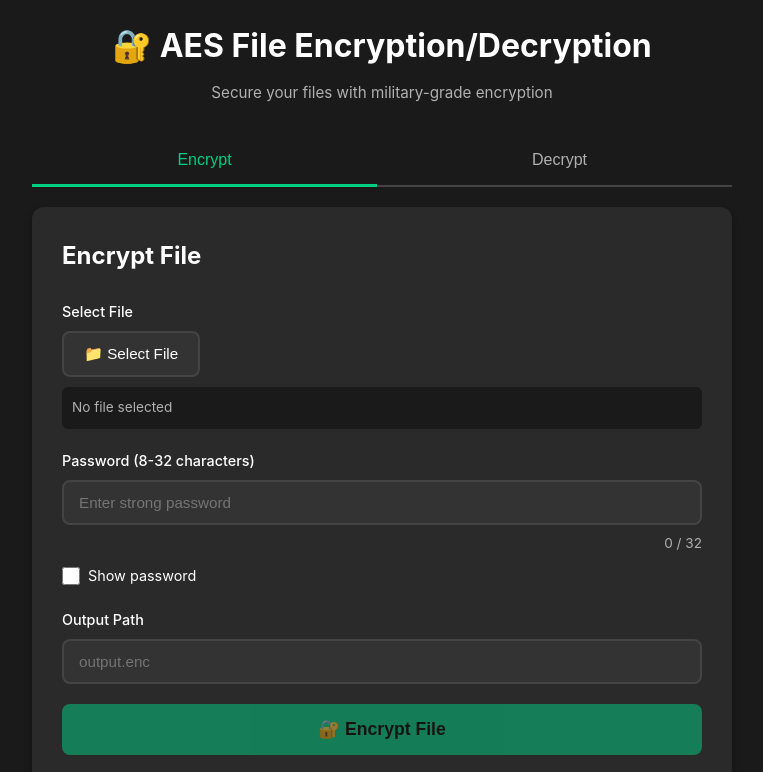
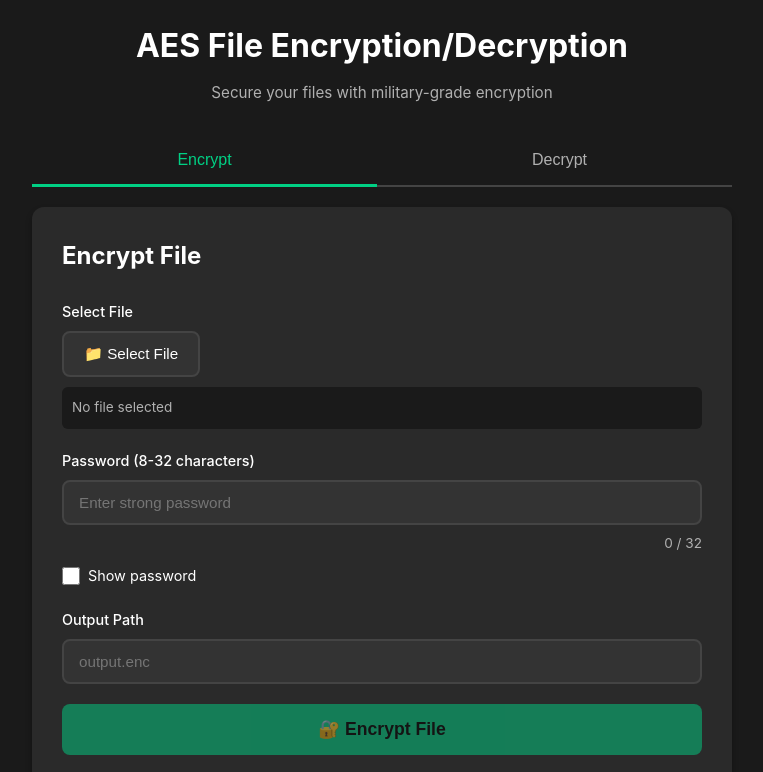
Before and after one commit to Java-Idl/Encrypt, a plain HTML site: page index.html in a window 1280 px wide. Shown: the top 772 px of the page, without its empty margins (258-1021 px from the left). Drawn offline with Linux system fonts and the light colour scheme.

Commit message:
Remove lock emoji from header title

```diff
--- a/index.html
+++ b/index.html
@@ -408,7 +408,7 @@
 <body>
     <div class="container">
         <header>
-            <h1>🔐 AES File Encryption/Decryption</h1>
+            <h1>AES File Encryption/Decryption</h1>
             <p class="subtitle">Secure your files with military-grade encryption</p>
         </header>
 
```
